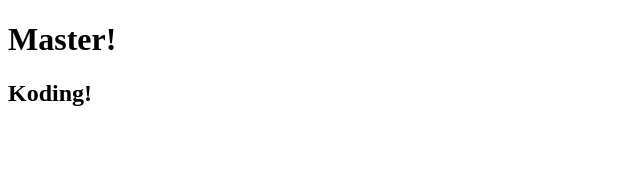
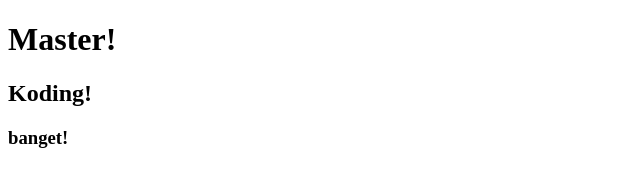
Before and after one commit to irhdy/lat-commit, a plain HTML site: page index.html in a window 1280 px wide. Shown: the full height of the page, 0-640 px from the left. Drawn offline with Linux system fonts and the light colour scheme.

Commit message:
h3 tambah

```diff
--- a/index.html
+++ b/index.html
@@ -6,5 +6,6 @@
 <body>
 	<h1>Master!</h1>
 	<h2>Koding!</h2>
+	<h3>banget!</h3>
 </body>
 </html>
```
